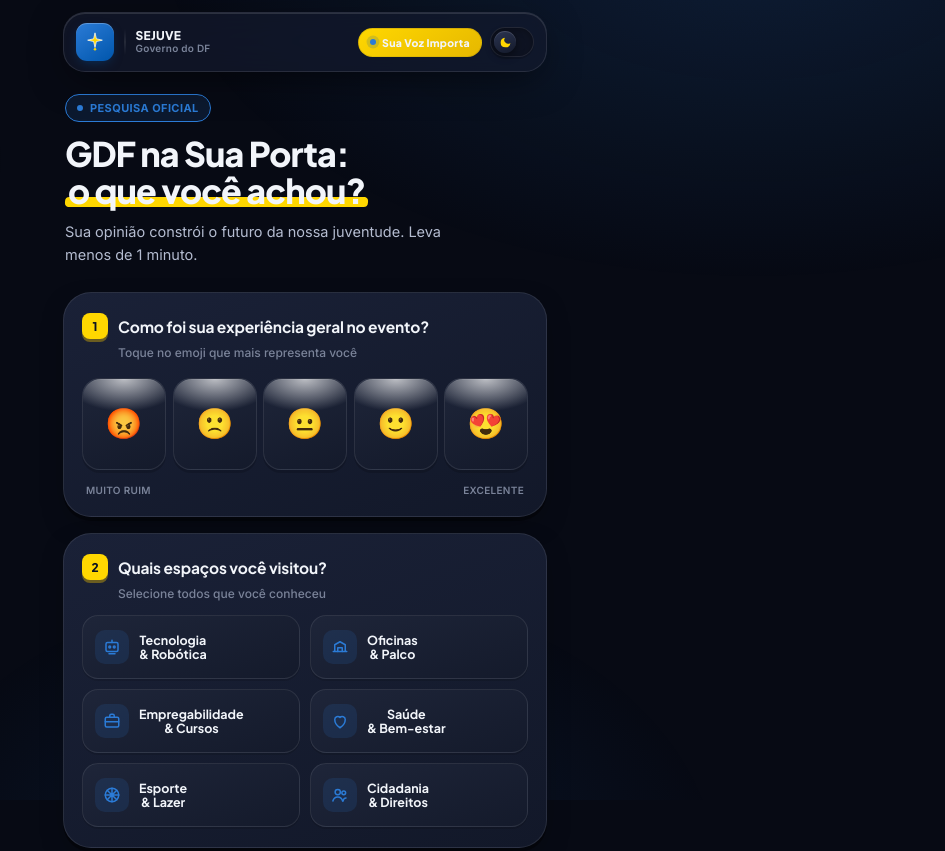
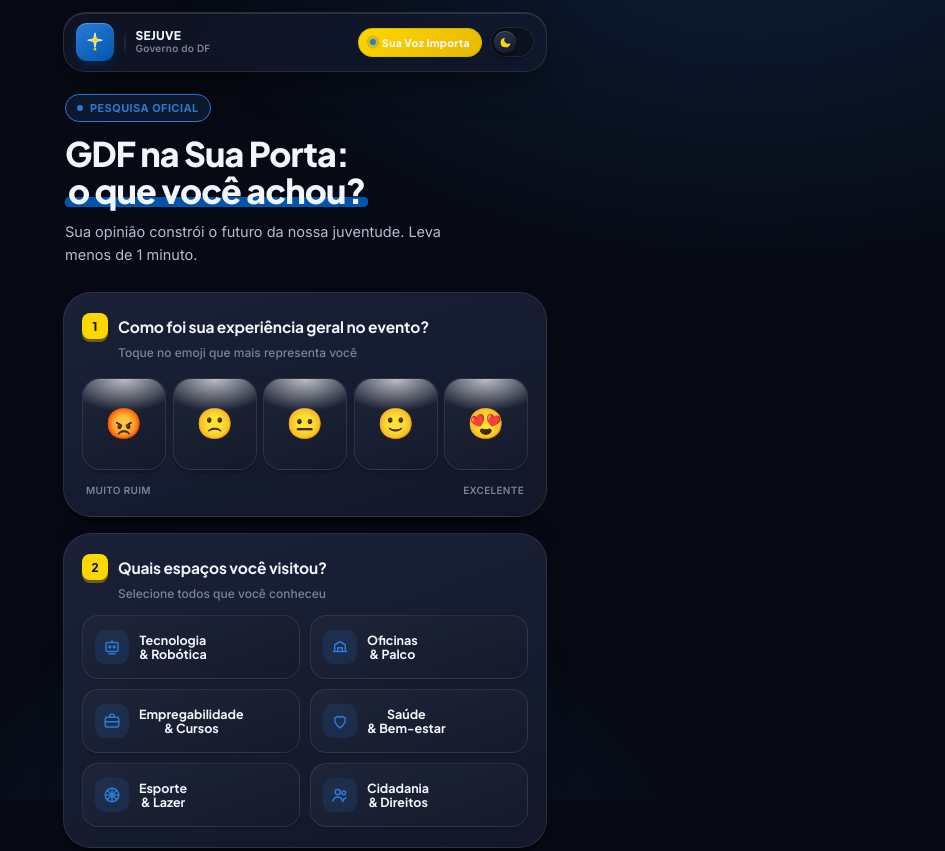
Before and after one commit to MatheusFelipe-dev/forms, a plain HTML site: page index.html in a window 1280 px wide. Shown: the top 851 px of the page, without its empty margins (335-1280 px from the left). Drawn offline with Linux system fonts and the light colour scheme.

Commit message:
alteração de cor

```diff
--- a/index.html
+++ b/index.html
@@ -363,7 +363,7 @@
       right: 0;
       bottom: 2px;
       height: 10px;
-      background: var(--yellow);
+      background: var(--blue-deep);
       z-index: -1;
       border-radius: 4px;
       transform: skew(-4deg);
```
